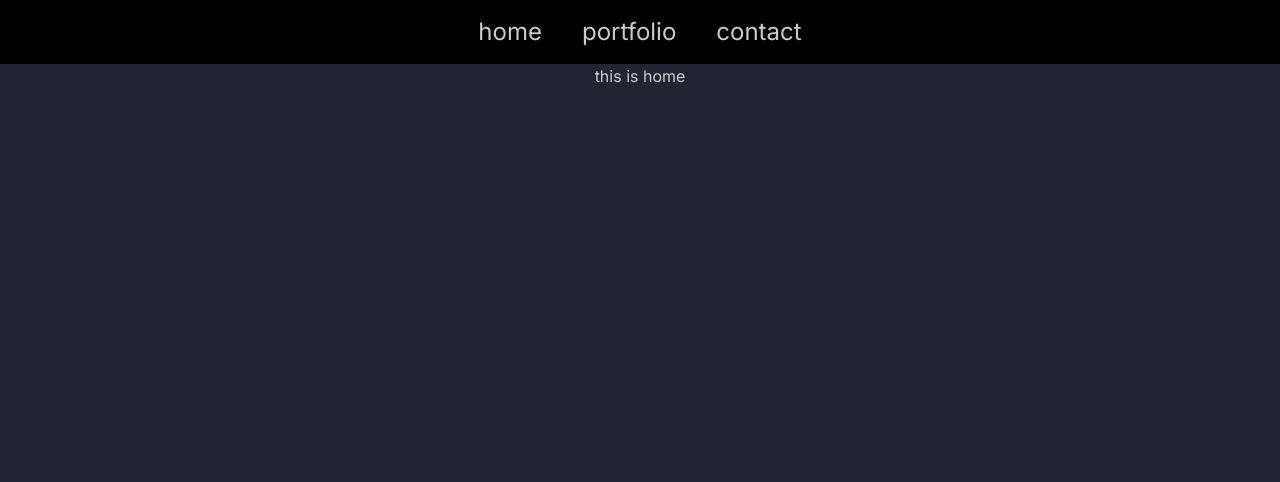
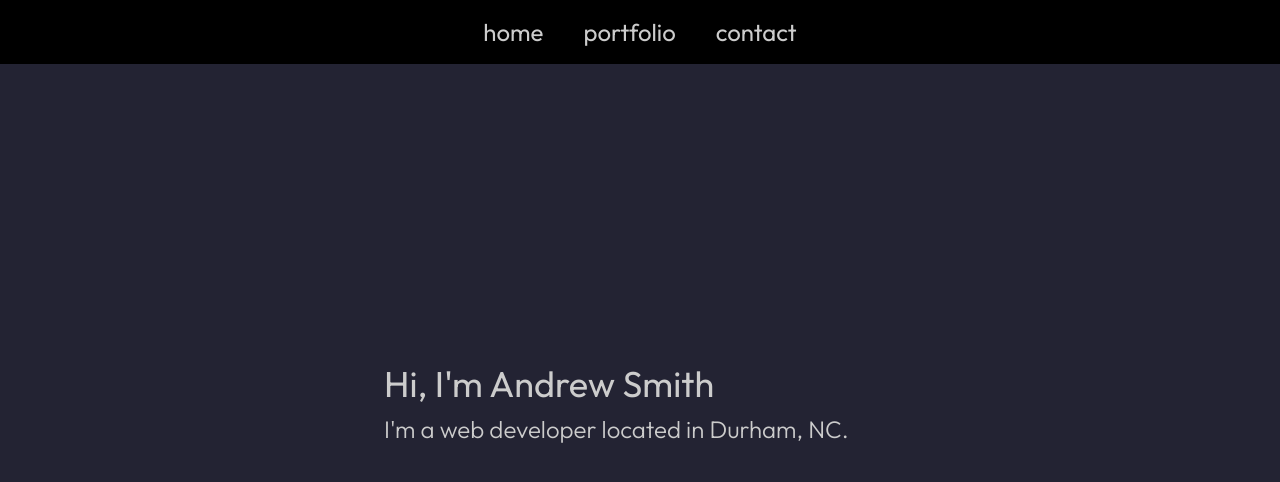
Before and after one commit to continentaldivide/personal-website, a Next.js app: page / in a window 1280 px wide. Shown: the top 482 px of the page. Built offline with nearby package versions, Linux system fonts and the light colour scheme.

Commit message:
Add custom font; vertically center content

```diff
--- a/app/components/Home.jsx
+++ b/app/components/Home.jsx
@@ -1,7 +1,10 @@
 export default function Home() {
   return (
-    <>
-      <p>this is home</p>
-    </>
+    <div className="container w-2/5 my-auto">
+      <h1 className="text-4xl leading-relaxed">Hi, I'm Andrew Smith</h1>
+      <p className="text-2xl font-light">
+        I'm a web developer located in Durham, NC.
+      </p>
+    </div>
   );
 }
--- a/app/globals.css
+++ b/app/globals.css
@@ -1,3 +1,4 @@
+@import url('https://fonts.googleapis.com/css2?family=Outfit:wght@100;200;300;400;500;600;700;800&display=swap');
 @tailwind base;
 @tailwind components;
 @tailwind utilities;
@@ -7,7 +8,17 @@
   --background-color: #232333;
 }
 
+* {
+  font-family: 'Outfit', sans-serif;
+}
+
 body {
   color: var(--foreground-color);
   background: var(--background-color);
 }
+
+html,
+body,
+main {
+  height: 100%;
+}
--- a/app/page.tsx
+++ b/app/page.tsx
@@ -14,7 +14,7 @@ export default function Main() {
   };
   return (
     <>
-      <nav className="p-4 bg-black">
+      <nav className="p-4 bg-black fixed top-0 left-0 right-0">
         <ul className="flex items-center justify-center gap-10">
           <Navitem
             itemName={'home'}
```
